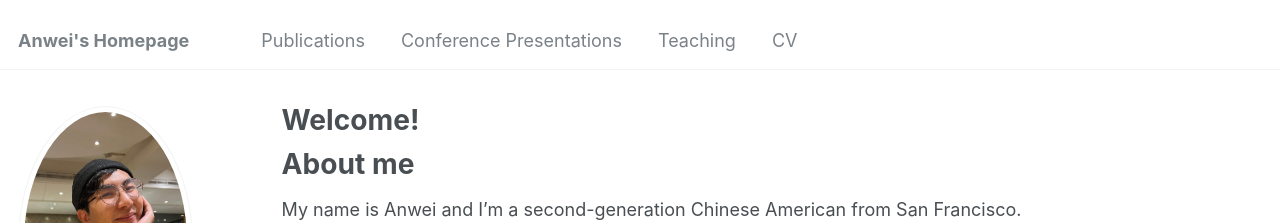
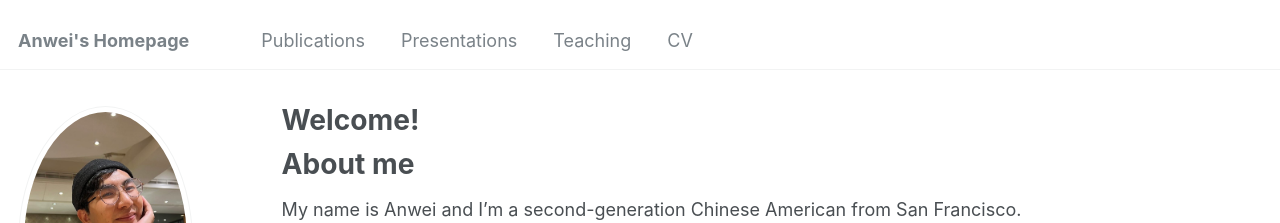
Before and after one commit to anweiyu/anweiyu.github.io, a Jekyll site: the page built from _pages/about.md, in a window 1280 px wide. Shown: the top 223 px of the page. Built offline with Jekyll 4.4.1, drawn with Linux system fonts in a browser that asks for light colours; some web fonts are replaced.

Commit message:
Update navigation.yml

```diff
--- a/_data/navigation.yml
+++ b/_data/navigation.yml
@@ -8,7 +8,7 @@ main:
   - title: "Publications"
     url: /publications/
 
-  - title: "Conference Presentations"
+  - title: "Presentations"
     url: /talks/
 
   - title: "Teaching"
```
